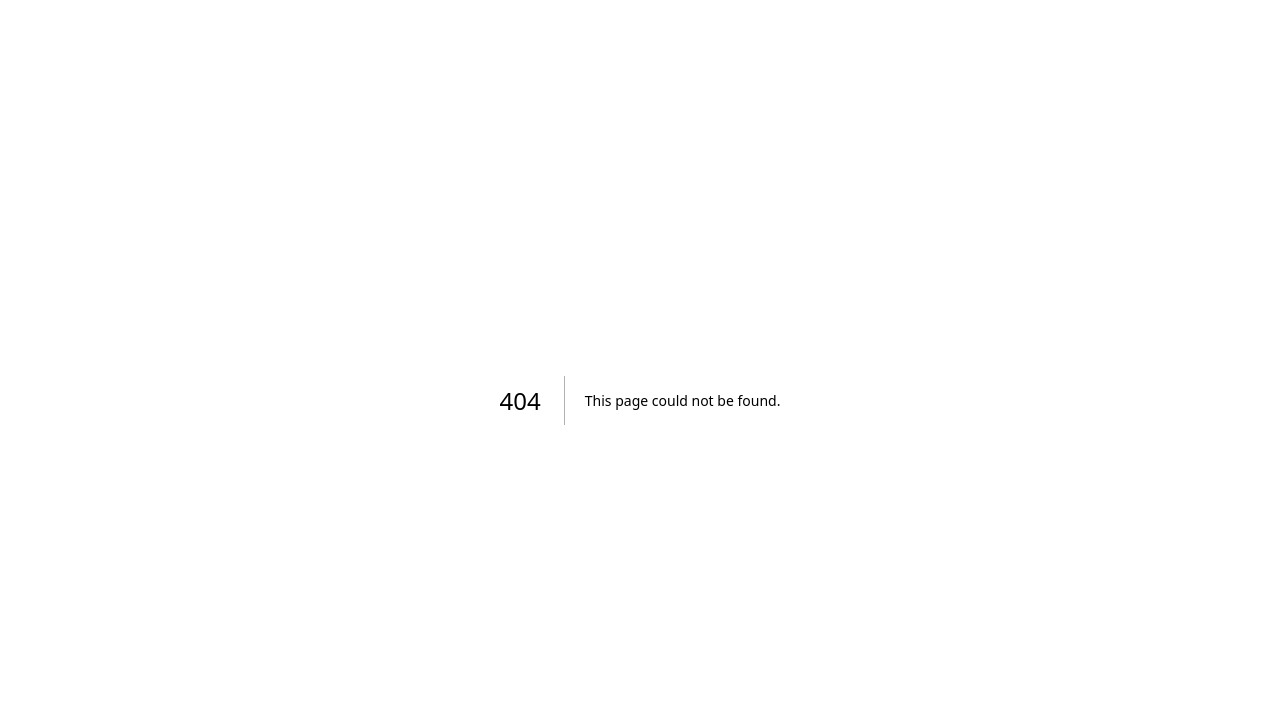
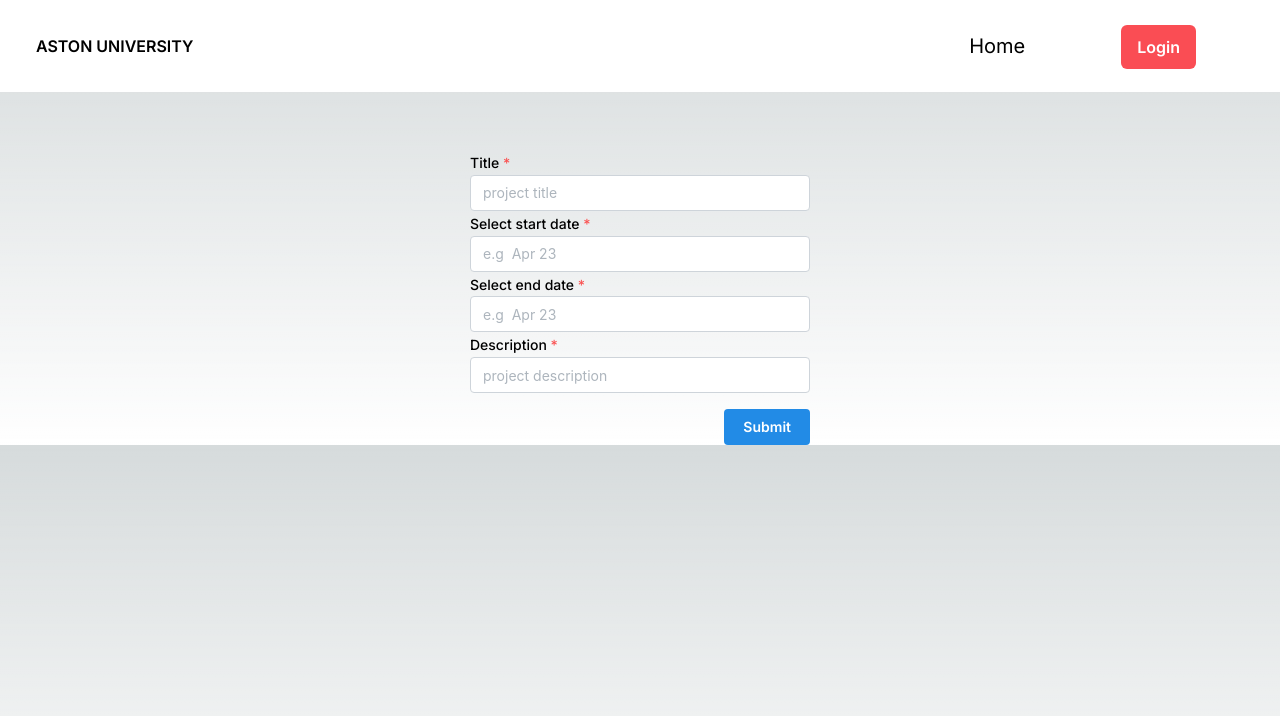
Before and after one commit to mihailv032/project_management, a Next.js app: page /createproject in a window 1280 px wide. Before the commit this address had no page. Shown: the top 716 px of the page. Built offline with nearby package versions, Linux system fonts and the light colour scheme.

Commit message:
adding create project

```diff
--- /dev/null
+++ b/app/_components/dropdown.tsx
@@ -0,0 +1,12 @@
+import {ReactNode, ReactElement} from 'react'
+
+export default function DD({ children, title }: { children: ReactElement, title: ReactNode|string}){
+  return (
+    <div className="group relative">
+      <span className="peer">{title}</span>
+      <div className="group-hover:scale-100 scale-y-0 absolute right-[-20px] transition-transform duration-300 origin-top">
+	{children}
+      </div>
+    </div>
+  )
+}
--- /dev/null
+++ b/app/_components/navbar.tsx
@@ -0,0 +1,70 @@
+'use client'
+
+import { FontAwesomeIcon } from '@fortawesome/react-fontawesome'
+import { faUser, faTrash, faCartShopping } from '@fortawesome/free-solid-svg-icons'
+
+import { company_name } from "@/app/constants"
+import Link from "next/link"
+
+import { usePathname } from 'next/navigation'
+
+import DD from './dropdown'
+
+export default function NavBar(){
+  const pathname = usePathname()
+  const hideNavbarPaths = ["/shop/checkout","/dashboard"]
+  if(hideNavbarPaths.includes(pathname)) return;
+  return (
+    <nav className="fixed top-0 z-[10000] bg-white box-border w-screen">
+      <div className="flex items-center m-auto max-w-screen-xl justify-between p-4 bg-transparent flex-wrap">
+        <Link href="/" className="font-semibold uppercase mx-5 cursor-pointer md:block text-black">
+          <h1 className="">{company_name}</h1>
+        </Link>
+
+        <div className="bg-none border-none outline-none cursor-pointer mx-5 select-none appearance-none z-1 flex flex-col ">
+	  {/* hamburger */}
+          <input type="checkbox" id="hamburgercheckbox" className="peer hidden" />
+	  <label htmlFor="hamburgercheckbox" className='cursor-pointer'>
+            <span className="md:hidden  block w-8 mb-1 bg-black h-1 origin-top-right transition-transform"></span>
+            <span className="md:hidden block w-8 mb-1 bg-black h-1 origin-top-right transition-transform"></span>
+            <span className="md:hidden block w-8 mb-1 bg-black h-1 origin-top-right transition-transform"></span>
+	  </label>
+          <ul className="items-baseline flex max-[767px]:peer-checked:translate-x-0 max-[767px]:translate-x-[-100%] transition-transform duration-300 max-[767px]:absolute max-[767px]:flex-col max-[767px]:h-screen max-[767px]:bg-main-gray max-[767px]:w-1/2 max-[767px]:left-0 max-[767px]:top-[100%] z-20">
+            <li className="relative mx-8 p-4 text-xl hover:text-main-accent transition-color duration-300 font-normal text-black before:content-[''] before:absolute before:h-[2px] before:w-full before:bottom-0 before:left-0 before:right-0 before:bg-main-primary before:scale-x-0 before:transition-all before:ease-linear before:duration-300 hover:before:scale-x-100">
+	      <Link href={"/"}>Home</Link>
+	    </li>
+
+	    <li className="mx-8 p-4 font-normal text-main-primary hover:text-main-accent transition-color duration-300">
+	      {
+		false ?
+		<User /> :
+		<Link href="/login" className="color-black py-3 text-center px-4 bg-main-primary text-white rounded-md font-semibold transition-color duration-300 w-20 hover:bg-main-accent">
+		  Login
+	        </Link>
+	      }
+	    </li>
+          </ul>
+	</div>
+      </div>
+    </nav>
+  )
+}
+
+
+function User(){
+  return (
+    <DD title={<FontAwesomeIcon icon={faUser} size={"1x"}/>}>
+      <div>
+	<ul className='bg-main-gray text-white rounded-md flex flex-col py-2 px-4 overflow-x-hidden overflow-y-auto font-medium items-stretch'>
+	  <li className="text-center bg-main-primary my-2 px-2 py-1 rounded-full hover:bg-main-accent transition-color duration-300">
+	    <Link href="/dashboard">Dashboard</Link>
+	  </li>
+	  <li className="text-center bg-main-primary my-2 px-2 py-1 rounded-full hover:bg-main-accent transition-color duration-300">
+	    Settings
+	  </li>
+	  <li className="text-center bg-main-primary my-2 px-2 py-1 rounded-full hover:bg-main-accent transition-color duration-300">Logout</li>
+	</ul>
+      </div>
+    </DD>
+  )
+}
--- /dev/null
+++ b/app/api/auth/[...nextauth]/route.ts
@@ -0,0 +1,14 @@
+import NextAuth from "next-auth"
+import GoogleProvider from "next-auth/providers/google";
+
+const handler = NextAuth({
+  providers: [
+    GoogleProvider({
+      clientId: process.env.GOOGLE_CLIENT_ID,
+      clientSecret: process.env.GOOGLE_CLIENT_SECRET
+    })
+]
+
+})
+
+export { handler as GET, handler as POST }
--- /dev/null
+++ b/app/constants.ts
@@ -0,0 +1 @@
+export const company_name:string = 'Aston University';
--- /dev/null
+++ b/app/createproject/page.tsx
@@ -0,0 +1,58 @@
+"use client"
+
+import { TextInput, Checkbox, Button, Group, Box } from '@mantine/core';
+import { useForm } from '@mantine/form';
+import { DateInput } from '@mantine/dates';
+
+export default function CreateProject(){
+  const form = useForm({
+    mode: 'uncontrolled',
+    initialValues: {
+      title: "",
+      startDate: "",
+      endDate: "",
+      phase: "",
+      description: '',
+    },
+
+    validate: {
+      title: (value) => (value.length > 3 ? null : 'Title is too short'),
+      startDate: (value) =>{
+	return null;
+      },
+      endDate: (value) =>{
+	return null;
+      },
+      phase: (value) => (value.length > 3 ? null : 'Phase is too short'),
+      description: (value) => (value.length > 10 ? null : 'Description is too short'),
+    },
+  });
+
+  return (
+    <Box maw={340} mx="auto">
+      <form onSubmit={form.onSubmit((values) => console.log(values))}>
+	<TextInput withAsterisk label="Title" placeholder="project title" />
+	<DateInput withAsterisk valueFormat="DD MMM YYYY" label="Select start date"
+		   placeholder={`e.g ${new Date().toString().slice(3,10)}`}
+		   {...form.getInputProps("startDate")}
+	/>
+	<DateInput withAsterisk valueFormat="DD MMM YYYY" label="Select end date"
+		   placeholder={`e.g ${new Date().toString().slice(3,10)}`}
+		   {...form.getInputProps("endDate")}
+	/>
+
+        <TextInput
+          withAsterisk
+          label="Description"
+          placeholder="project description"
+	  {...form.getInputProps('description')}
+        />
+
+        <Group justify="flex-end" mt="md">
+          <Button type="submit">Submit</Button>
+        </Group>
+      </form>
+    </Box>
+
+  )
+}
--- a/app/globals.css
+++ b/app/globals.css
@@ -1,6 +1,14 @@
-@tailwind base;
+/* @tailwind base; */
 @tailwind components;
 @tailwind utilities;
+
+@layer tailwind {
+  @tailwind base;
+}
+
+/* @import "@mantine/core/styles.layer.css"; */
+@import "@mantine/core/styles.css";
+@import "@mantine/dates/styles.css";
 
 :root {
   --foreground-rgb: 0, 0, 0;
--- a/app/layout.tsx
+++ b/app/layout.tsx
@@ -1,4 +1,9 @@
+"use client";
+
 import '@mantine/core/styles.css';
+import { ColorSchemeScript,createTheme, MantineProvider } from '@mantine/core';
+
+import NavBar from './_components/navbar'
 
 import type { Metadata } from "next";
 import { Inter } from "next/font/google";
@@ -6,10 +11,15 @@ import "./globals.css";
 
 const inter = Inter({ subsets: ["latin"] });
 
-export const metadata: Metadata = {
-  title: "Create Next App",
-  description: "Generated by create next app",
-};
+/* export const metadata: Metadata = {
+*   title: "Project Management",
+*   description: "project website",
+* }; */
+
+const mantineTheme = createTheme({
+  /** Put your mantine theme override here */
+});
+
 
 export default function RootLayout({
   children,
@@ -18,7 +28,19 @@ export default function RootLayout({
 }>) {
   return (
     <html lang="en">
-      <body className={inter.className}>{children}</body>
+      <head>
+        <meta charSet="UTF-8" />
+        <ColorSchemeScript />
+      </head>
+
+      <body className={inter.className}>
+	<div className='mt-[150px]'>
+          <MantineProvider theme={mantineTheme}>
+            <NavBar />
+            {children}
+          </MantineProvider>
+	</div>
+      </body>
     </html>
   );
 }
--- a/app/page.tsx
+++ b/app/page.tsx
@@ -1,8 +1,43 @@
 import Image from "next/image";
+import Link from "next/link";
+import prisma from "../lib/prisma";
+import { Project } from "@prisma/client";
+import { Title,Textarea } from '@mantine/core';
 
-export default function Home() {
+async function getProjects() {
+  const projects = await prisma.project.findMany({
+    orderBy: {
+      created_at: "desc",
+    },
+  });
+  return projects;
+}
+
+export default async function Home() {
+  const projects = await getProjects();
   return (
-    <main className="flex min-h-screen flex-col items-center justify-between p-24">
+    <main className="min-h-screen bg-white">
+      {
+        projects.map((project:Project) => (
+          <ProjectCard
+            key={project.id}
+            id={project.id}
+            title={project.name}
+            start_date={project.start_date}
+            description={project.description}
+          />
+        ))
+      }
     </main>
   );
 }
+
+function ProjectCard({ id,title, start_date,description}: { title: string, description: string, start_date: string, id: number }) {
+  return (
+    <Link href={`/${id}`}>
+          <Title order={3}>{title}</Title>
+          <Title order={3}>{start_date}</Title>
+          <Textarea description="description" value={description} />
+    </Link>
+  )
+}
--- /dev/null
+++ b/lib/prisma.ts
@@ -0,0 +1,14 @@
+import { PrismaClient } from '@prisma/client';
+
+let prisma: PrismaClient;
+
+if (process.env.NODE_ENV === 'production') {
+  prisma = new PrismaClient();
+} else {
+  if (!global.prisma) {
+    global.prisma = new PrismaClient();
+  }
+  prisma = global.prisma;
+}
+
+export default prisma;
--- a/tailwind.config.ts
+++ b/tailwind.config.ts
@@ -1,6 +1,8 @@
 import type { Config } from "tailwindcss";
 
 const config: Config = {
+
+
   content: [
     "./pages/**/*.{js,ts,jsx,tsx,mdx}",
     "./components/**/*.{js,ts,jsx,tsx,mdx}",
@@ -8,10 +10,21 @@ const config: Config = {
   ],
   theme: {
     extend: {
+      colors: {
+	main: {
+	  primary: "#FA4D54",
+	  accent: "#DC143C",
+	  not_active: "#E64449",
+	  secondary: "#262626",
+	  black: "#111111",
+	  gray: "#f3f3f3",
+	}
+      },
+
       backgroundImage: {
         "gradient-radial": "radial-gradient(var(--tw-gradient-stops))",
         "gradient-conic":
-          "conic-gradient(from 180deg at 50% 50%, var(--tw-gradient-stops))",
+        "conic-gradient(from 180deg at 50% 50%, var(--tw-gradient-stops))",
       },
     },
   },
```
Also changed, not shown: package.json (+7 -0 lines), 2 other files (tests, documents, lock files or other folders).
